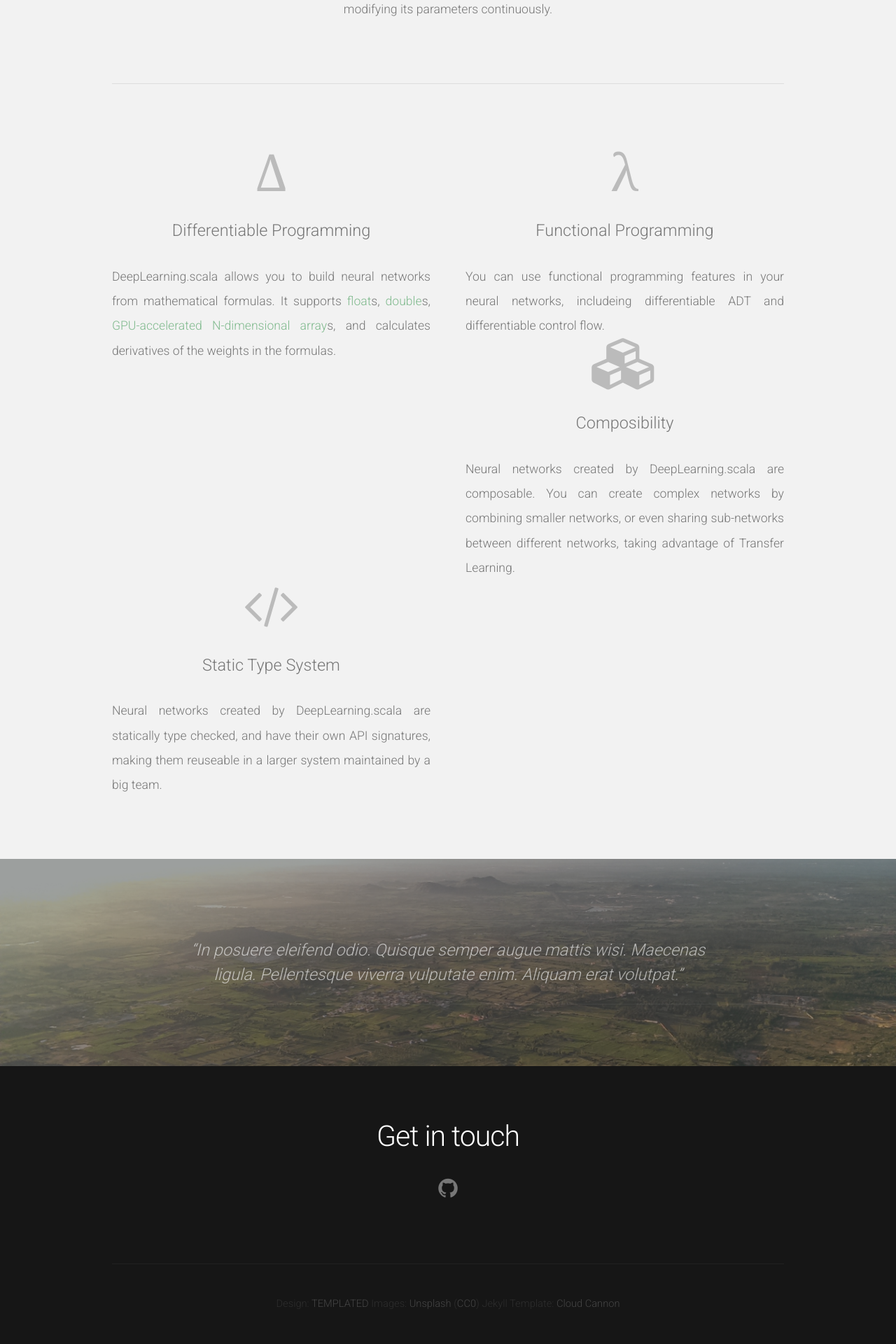
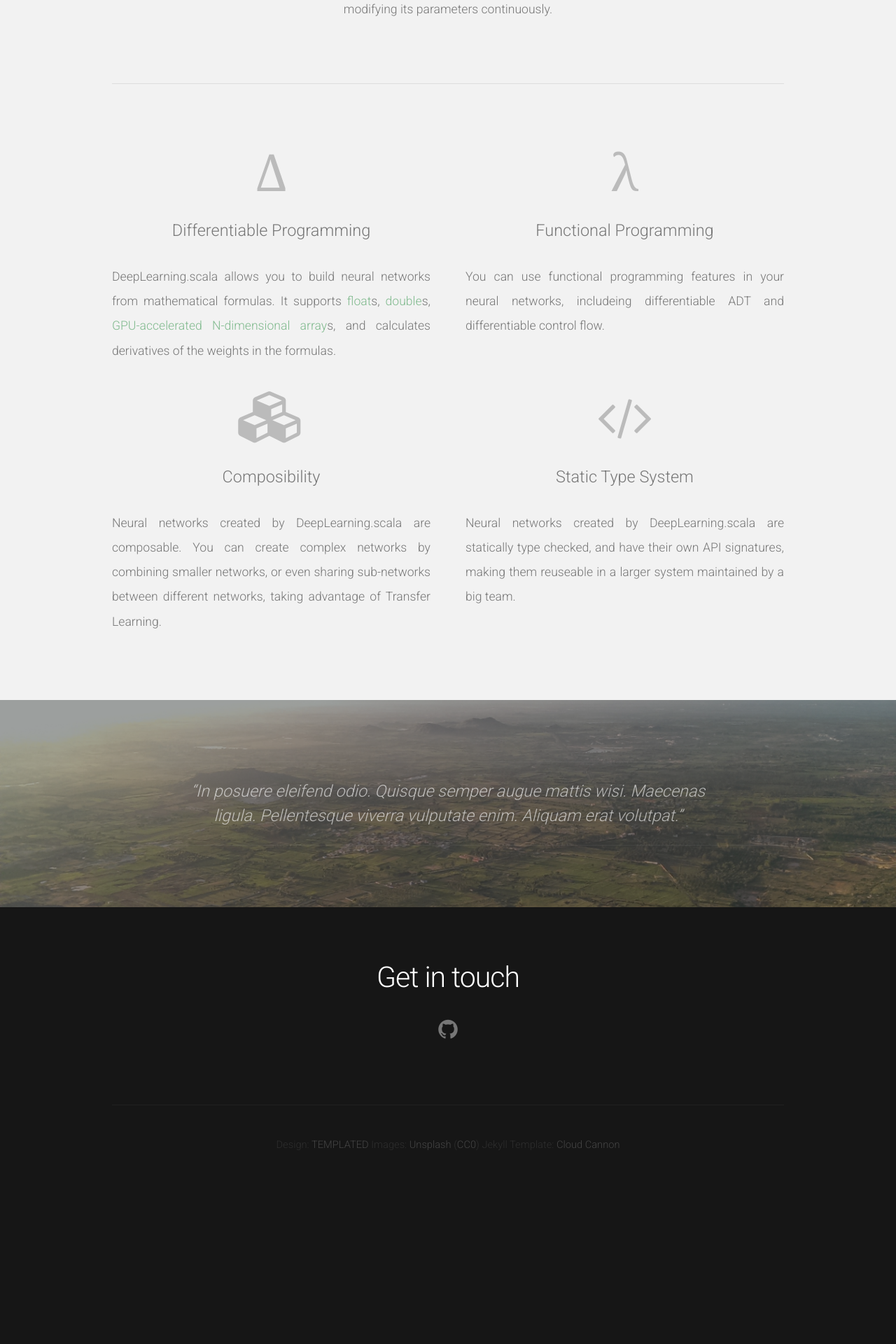
Before and after one commit to ThoughtWorksInc/DeepLearning.scala, a Jekyll site: the page built from index.html, in a window 1280 px wide. Shown: the part 821-2741 px from the top of the page at 70% size. Built offline with Jekyll 4.4.1, drawn with Linux system fonts in a browser that asks for light colours; nearby versions of some CDN libraries; comment, search, counter and statistics services are not loaded; after the commit the page ends 2514 px from its top, so only the background shows below that.

Commit message:
Update index.html

```diff
--- a/index.html
+++ b/index.html
@@ -17,7 +17,7 @@ type: homepage
 		</p>
 		<hr />
 		<div class="row">
-			<section class="6u">
+			<section class="6u" style="height: 24em">
 				<span class="pennant">
 					<span style="font-family: Georgia, serif; line-height: 1; font-size: 1.25em">Δ</span>
 				</span>
@@ -29,7 +29,7 @@ type: homepage
 					<a href="https://javadoc.io/page/com.thoughtworks.deeplearning/unidoc_2.11/latest/com/thoughtworks/deeplearning/DifferentiableINDArray$.html">GPU-accelerated N-dimensional array</a>s, and calculates derivatives of the weights in the formulas.
 				</p>
 			</section>
-			<section class="6u">
+			<section class="6u" style="height: 24em">
 				<span class="pennant">
 					<span style="font-family: Georgia, serif; line-height: 1; font-size: 1.25em;">λ</span>
 				</span>
@@ -39,7 +39,7 @@ type: homepage
 					includeing differentiable ADT and differentiable control flow.
 				</p>
 			</section>
-			<section class="6u">
+			<section class="6u" style="height: 24em">
 				<span class="pennant"><span class="fa fa-cubes"></span></span>
 				<h3 style="white-space: nowrap">Composibility</h3>
 				<p style="text-align: justify">
@@ -47,7 +47,7 @@ type: homepage
 					You can create complex networks by combining smaller networks, or even sharing sub-networks between different networks, taking advantage of Transfer Learning.
 				</p>
 			</section>
-			<section class="6u">
+			<section class="6u" style="height: 24em">
 				<span class="pennant"><span class="fa fa-code"></span></span>
 				<h3 style="white-space: nowrap">Static Type System</h3>
 				<p style="text-align: justify">
```
